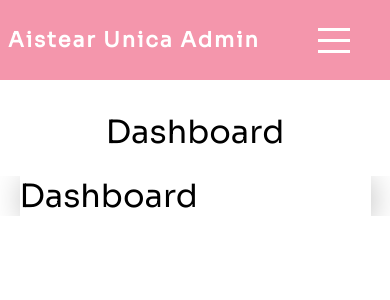
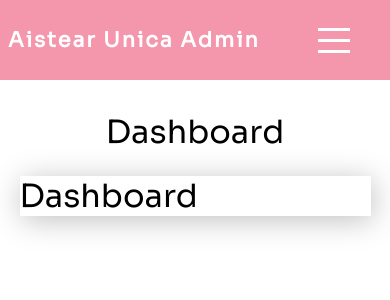
Before and after one commit to nitesh-gupta-64/aistear-unica, a React (Create React App) app: page / in a window 390 px wide. Shown: the top 300 px of the page. Built offline with nearby package versions, Linux system fonts and the light colour scheme.

Commit message:
overflow solved

```diff
--- a/public/index.html
+++ b/public/index.html
@@ -15,10 +15,8 @@
     <title>Aistear Unica</title>
 
     <style>
-      @media screen and (max-width: 800px) {
-        #root {
-          width: 60vh;
-        }
+      body {
+        overflow-x: hidden;
       }
     </style>
   </head>
--- a/src/App.css
+++ b/src/App.css
@@ -8,7 +8,6 @@
   font-optical-sizing: auto;
   font-weight: 400;
   font-style: normal;
-  overflow-x: hidden;
   /* border: 1px solid black; */
 }
 
```
